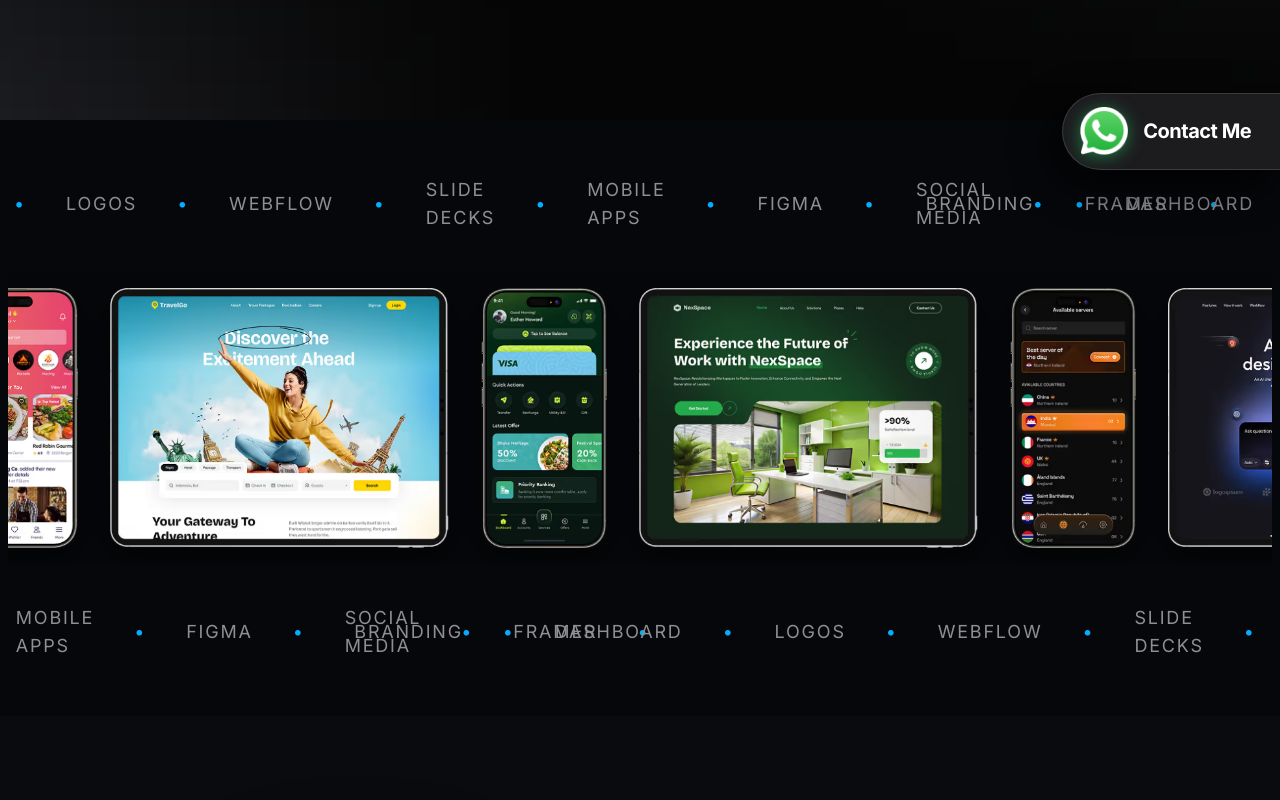
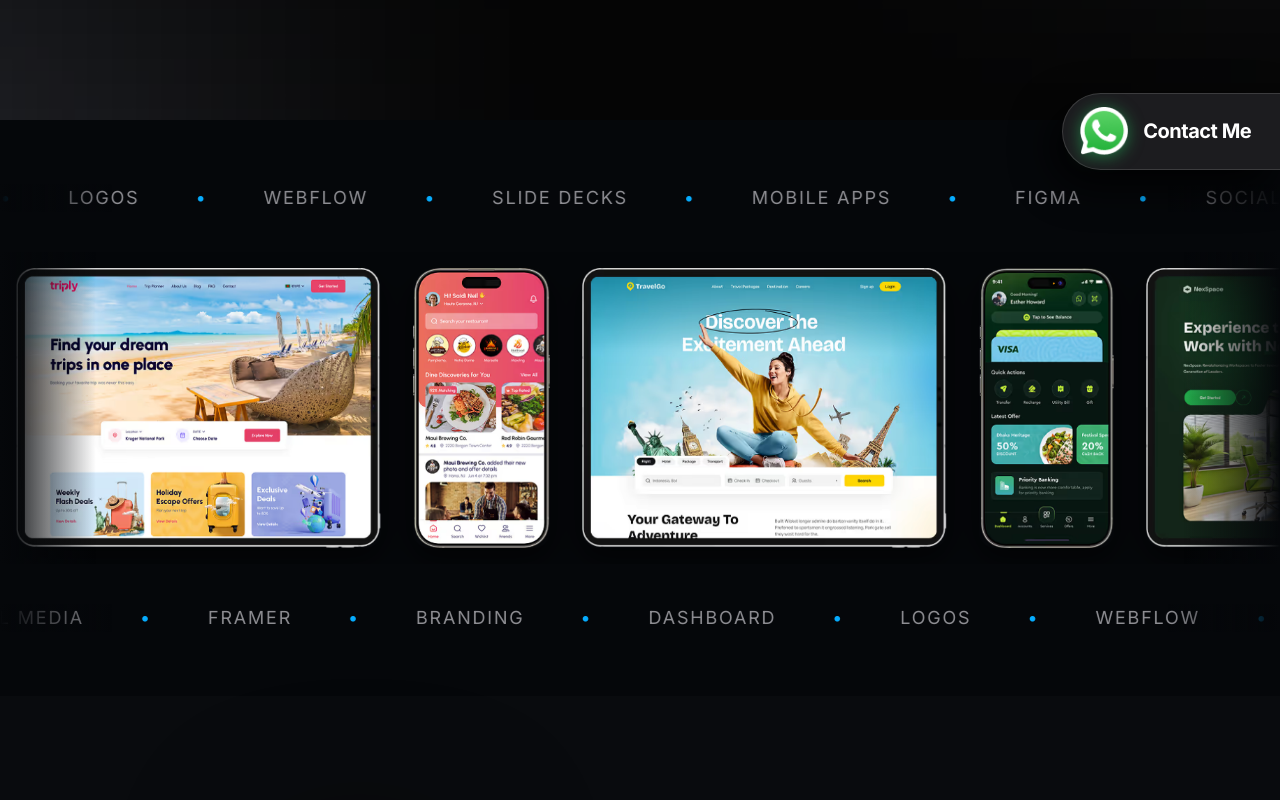
Before and after one commit to sajibahhamed-beep/First-project, a Next.js app: page / in a window 1280 px wide. Shown: the part 600-1400 px from the top of the page. Built offline with nearby package versions, Linux system fonts and the light colour scheme.

Commit message:
Make marquee section fully responsive and adjust about portrait alignment

```diff
--- a/src/app/globals.css
+++ b/src/app/globals.css
@@ -83,34 +83,46 @@
   box-shadow: -12px 18px 45px rgba(0, 0, 0, 0.9);
 }
 
-/* MARQUEE KEYFRAMES */
+/* MARQUEE KEYFRAMES & PERFORMANCE OPTIMIZATIONS */
 @keyframes marqueeLeft {
-  0% { transform: translateX(0); }
-  100% { transform: translateX(-50%); }
+  0% { transform: translate3d(0, 0, 0); }
+  100% { transform: translate3d(-50%, 0, 0); }
 }
 
 @keyframes marqueeRight {
-  0% { transform: translateX(-50%); }
-  100% { transform: translateX(0); }
+  0% { transform: translate3d(-50%, 0, 0); }
+  100% { transform: translate3d(0, 0, 0); }
 }
 
 .animate-marquee-left {
   display: flex;
-  width: 200%;
-  animation: marqueeLeft 25s linear infinite;
+  width: max-content;
+  will-change: transform;
+  animation: marqueeLeft 35s linear infinite;
+}
+
+.animate-marquee-right {
+  display: flex;
+  width: max-content;
+  will-change: transform;
+  animation: marqueeRight 35s linear infinite;
 }
 
 .animate-marquee-slow {
   display: flex;
   gap: 3rem;
   width: max-content;
-  animation: marqueeLeft 45s linear infinite;
+  will-change: transform;
+  animation: marqueeLeft 55s linear infinite;
 }
 
-.animate-marquee-right {
-  display: flex;
-  width: 200%;
-  animation: marqueeRight 25s linear infinite;
+@media (max-width: 640px) {
+  .animate-marquee-left {
+    animation-duration: 25s;
+  }
+  .animate-marquee-right {
+    animation-duration: 25s;
+  }
 }
 
 /* 4PT / 8PT GRID BORDER RADIUS SYSTEM FOR ALL CARDS & ELEMENTS */
--- a/src/components/MarqueeSection.tsx
+++ b/src/components/MarqueeSection.tsx
@@ -38,20 +38,25 @@ export default function MarqueeSection() {
   const [startX, setStartX] = useState(0);
   const [scrollLeftPos, setScrollLeftPos] = useState(0);
 
-  // Auto-scroll loop when not hovered and not dragging
+  // Auto-scroll loop using deltaTime for 100% consistent speed across all displays (60Hz / 120Hz)
   useEffect(() => {
     const container = scrollRef.current;
     if (!container) return;
 
     let animationFrameId: number;
+    let lastTime = performance.now();
 
-    const scroll = () => {
-      if (!isHovered && !isDragging) {
-        container.scrollLeft += 1; // 1px per frame speed
+    const scroll = (currentTime: number) => {
+      const deltaTime = (currentTime - lastTime) / 1000;
+      lastTime = currentTime;
 
-        // Reset scroll position when reaching half point for infinite loop
+      if (!isHovered && !isDragging && container) {
+        // 45px per second scrolling speed
+        container.scrollLeft += 45 * deltaTime;
+
+        // Seamless loop reset at exact half-width point
         if (container.scrollLeft >= container.scrollWidth / 2) {
-          container.scrollLeft = 0;
+          container.scrollLeft -= container.scrollWidth / 2;
         }
       }
       animationFrameId = requestAnimationFrame(scroll);
@@ -64,7 +69,7 @@ export default function MarqueeSection() {
     };
   }, [isHovered, isDragging]);
 
-  // Mouse Drag Events
+  // Mouse Drag Handlers
   const handleMouseDown = (e: MouseEvent<HTMLDivElement>) => {
     if (!scrollRef.current) return;
     setIsDragging(true);
@@ -85,11 +90,11 @@ export default function MarqueeSection() {
     if (!isDragging || !scrollRef.current) return;
     e.preventDefault();
     const x = e.pageX - scrollRef.current.offsetLeft;
-    const walk = (x - startX) * 1.8; // Scroll multiplier
+    const walk = (x - startX) * 1.5;
     scrollRef.current.scrollLeft = scrollLeftPos - walk;
   };
 
-  // Touch Events for Mobile Dragging
+  // Touch Drag Handlers for Mobile Devices
   const handleTouchStart = (e: TouchEvent<HTMLDivElement>) => {
     if (!scrollRef.current) return;
     setIsDragging(true);
@@ -104,29 +109,35 @@ export default function MarqueeSection() {
   const handleTouchMove = (e: TouchEvent<HTMLDivElement>) => {
     if (!isDragging || !scrollRef.current) return;
     const x = e.touches[0].pageX - scrollRef.current.offsetLeft;
-    const walk = (x - startX) * 1.8;
+    const walk = (x - startX) * 1.5;
     scrollRef.current.scrollLeft = scrollLeftPos - walk;
   };
 
   return (
-    <section className="py-14 bg-[#05070a] flex flex-col gap-10 overflow-hidden select-none">
+    <section className="py-8 sm:py-12 md:py-16 bg-[#05070a] flex flex-col gap-6 sm:gap-8 md:gap-10 overflow-hidden select-none relative">
       {/* Row 1: Left moving text marquee */}
       <div className="w-full overflow-hidden relative">
-        <div className="animate-marquee-left">
-          <div className="flex gap-10 items-center w-1/2 justify-around font-[var(--font-lato)] text-lg text-[#8e8e93] uppercase tracking-widest font-normal">
+        {/* Left & Right gradient fade overlays for seamless edge transitions */}
+        <div className="pointer-events-none absolute left-0 top-0 bottom-0 w-8 sm:w-16 md:w-28 bg-gradient-to-r from-[#05070a] to-transparent z-10" />
+        <div className="pointer-events-none absolute right-0 top-0 bottom-0 w-8 sm:w-16 md:w-28 bg-gradient-to-l from-[#05070a] to-transparent z-10" />
+
+        <div className="flex w-max animate-marquee-left hover:[animation-play-state:paused]">
+          {/* Track 1 */}
+          <div className="flex shrink-0 items-center gap-6 sm:gap-10 md:gap-14 pr-6 sm:pr-10 md:pr-14 font-[var(--font-lato)] text-xs sm:text-sm md:text-base lg:text-lg text-[#8e8e93] uppercase tracking-widest font-normal whitespace-nowrap">
             {marqueeItems.map((item, idx) => (
-              <span key={idx} className="flex items-center gap-10">
+              <span key={idx} className="flex items-center gap-6 sm:gap-10 md:gap-14">
                 <span>{item}</span>
                 <span className="text-[#06ACFE]">•</span>
               </span>
             ))}
           </div>
+          {/* Track 2 (Duplicate for seamless continuous loop) */}
           <div
-            className="flex gap-10 items-center w-1/2 justify-around font-[var(--font-lato)] text-lg text-[#8e8e93] uppercase tracking-widest font-normal"
+            className="flex shrink-0 items-center gap-6 sm:gap-10 md:gap-14 pr-6 sm:pr-10 md:pr-14 font-[var(--font-lato)] text-xs sm:text-sm md:text-base lg:text-lg text-[#8e8e93] uppercase tracking-widest font-normal whitespace-nowrap"
             aria-hidden="true"
           >
             {marqueeItems.map((item, idx) => (
-              <span key={`dup-${idx}`} className="flex items-center gap-10">
+              <span key={`dup-${idx}`} className="flex items-center gap-6 sm:gap-10 md:gap-14">
                 <span>{item}</span>
                 <span className="text-[#06ACFE]">•</span>
               </span>
@@ -135,8 +146,12 @@ export default function MarqueeSection() {
         </div>
       </div>
 
-      {/* Row 2: Middle Screen Images Row with Hidden Scrollbar & Dragging */}
-      <div className="w-full relative px-2">
+      {/* Row 2: Middle Screen Images Row with Responsive Heights, Gradient Masks & Dragging */}
+      <div className="w-full relative">
+        {/* Edge Gradient Fades for screen images */}
+        <div className="pointer-events-none absolute left-0 top-0 bottom-0 w-6 sm:w-12 md:w-24 bg-gradient-to-r from-[#05070a] to-transparent z-10" />
+        <div className="pointer-events-none absolute right-0 top-0 bottom-0 w-6 sm:w-12 md:w-24 bg-gradient-to-l from-[#05070a] to-transparent z-10" />
+
         <div
           ref={scrollRef}
           onMouseEnter={() => setIsHovered(true)}
@@ -147,7 +162,7 @@ export default function MarqueeSection() {
           onTouchStart={handleTouchStart}
           onTouchEnd={handleTouchEnd}
           onTouchMove={handleTouchMove}
-          className={`flex gap-8 overflow-x-auto [scrollbar-width:none] [-ms-overflow-style:none] [&::-webkit-scrollbar]:hidden py-4 cursor-grab ${
+          className={`flex gap-4 sm:gap-6 md:gap-8 overflow-x-auto [scrollbar-width:none] [-ms-overflow-style:none] [&::-webkit-scrollbar]:hidden py-2 sm:py-4 px-4 cursor-grab ${
             isDragging ? "cursor-grabbing active:scale-[0.99]" : ""
           } transition-transform duration-150`}
           style={{ scrollBehavior: isDragging ? "auto" : "smooth" }}
@@ -155,15 +170,16 @@ export default function MarqueeSection() {
           {doubleScreens.map((screen, idx) => (
             <div
               key={idx}
-              className="shrink-0 transition-transform duration-200 hover:scale-105"
+              className="shrink-0 transition-transform duration-300 hover:scale-105"
             >
               <Image
                 src={screen.src}
                 alt={screen.alt}
                 width={320}
-                height={260}
-                className="h-[260px] w-auto object-contain rounded-2xl shadow-[0_10px_30px_rgba(0,0,0,0.6)] pointer-events-none"
-                style={{ width: "auto", height: "260px" }}
+                height={280}
+                className="h-[170px] xs:h-[200px] sm:h-[230px] md:h-[260px] lg:h-[280px] w-auto object-contain rounded-xl sm:rounded-2xl shadow-[0_10px_30px_rgba(0,0,0,0.6)] pointer-events-none select-none"
+                style={{ width: "auto" }}
+                priority={idx < 4}
               />
             </div>
           ))}
@@ -172,21 +188,27 @@ export default function MarqueeSection() {
 
       {/* Row 3: Right moving text marquee */}
       <div className="w-full overflow-hidden relative">
-        <div className="animate-marquee-right">
-          <div className="flex gap-10 items-center w-1/2 justify-around font-[var(--font-lato)] text-lg text-[#8e8e93] uppercase tracking-widest font-normal">
+        {/* Left & Right gradient fade overlays */}
+        <div className="pointer-events-none absolute left-0 top-0 bottom-0 w-8 sm:w-16 md:w-28 bg-gradient-to-r from-[#05070a] to-transparent z-10" />
+        <div className="pointer-events-none absolute right-0 top-0 bottom-0 w-8 sm:w-16 md:w-28 bg-gradient-to-l from-[#05070a] to-transparent z-10" />
+
+        <div className="flex w-max animate-marquee-right hover:[animation-play-state:paused]">
+          {/* Track 1 */}
+          <div className="flex shrink-0 items-center gap-6 sm:gap-10 md:gap-14 pr-6 sm:pr-10 md:pr-14 font-[var(--font-lato)] text-xs sm:text-sm md:text-base lg:text-lg text-[#8e8e93] uppercase tracking-widest font-normal whitespace-nowrap">
             {marqueeItems.map((item, idx) => (
-              <span key={idx} className="flex items-center gap-10">
+              <span key={idx} className="flex items-center gap-6 sm:gap-10 md:gap-14">
                 <span>{item}</span>
                 <span className="text-[#06ACFE]">•</span>
               </span>
             ))}
           </div>
+          {/* Track 2 (Duplicate for seamless continuous loop) */}
           <div
-            className="flex gap-10 items-center w-1/2 justify-around font-[var(--font-lato)] text-lg text-[#8e8e93] uppercase tracking-widest font-normal"
+            className="flex shrink-0 items-center gap-6 sm:gap-10 md:gap-14 pr-6 sm:pr-10 md:pr-14 font-[var(--font-lato)] text-xs sm:text-sm md:text-base lg:text-lg text-[#8e8e93] uppercase tracking-widest font-normal whitespace-nowrap"
             aria-hidden="true"
           >
             {marqueeItems.map((item, idx) => (
-              <span key={`dup-${idx}`} className="flex items-center gap-10">
+              <span key={`dup-${idx}`} className="flex items-center gap-6 sm:gap-10 md:gap-14">
                 <span>{item}</span>
                 <span className="text-[#06ACFE]">•</span>
               </span>
```
Also changed, not shown: src/components/AboutSection.tsx (+5 -5 lines).
